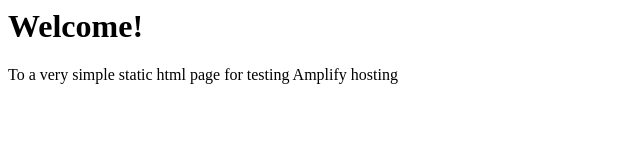
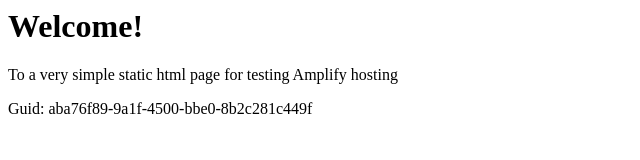
Before and after one commit to aws-aemilia-pdx/Github-PR-Commit-Integration-Test-DoNotTouch-GitHubAutoBuildCanaryTest-v1-gamma-us-west-2, a website: page src/index.html in a window 1280 px wide. Shown: the whole page, without its empty margins (0-640 px from the left). Drawn offline with Linux system fonts and the light colour scheme.

Commit message:
commit from integ tests

```diff
--- a/src/index.html
+++ b/src/index.html
@@ -1,3 +1,5 @@
+
+
 <html lang="en">
 
 <head>
@@ -10,6 +12,6 @@
 <body>
     <h1>Welcome!</h1>
     <p>To a very simple static html page for testing Amplify hosting</p>
-</body>
+    <p>Guid: aba76f89-9a1f-4500-bbe0-8b2c281c449f</p></body>
 
 </html>
```
